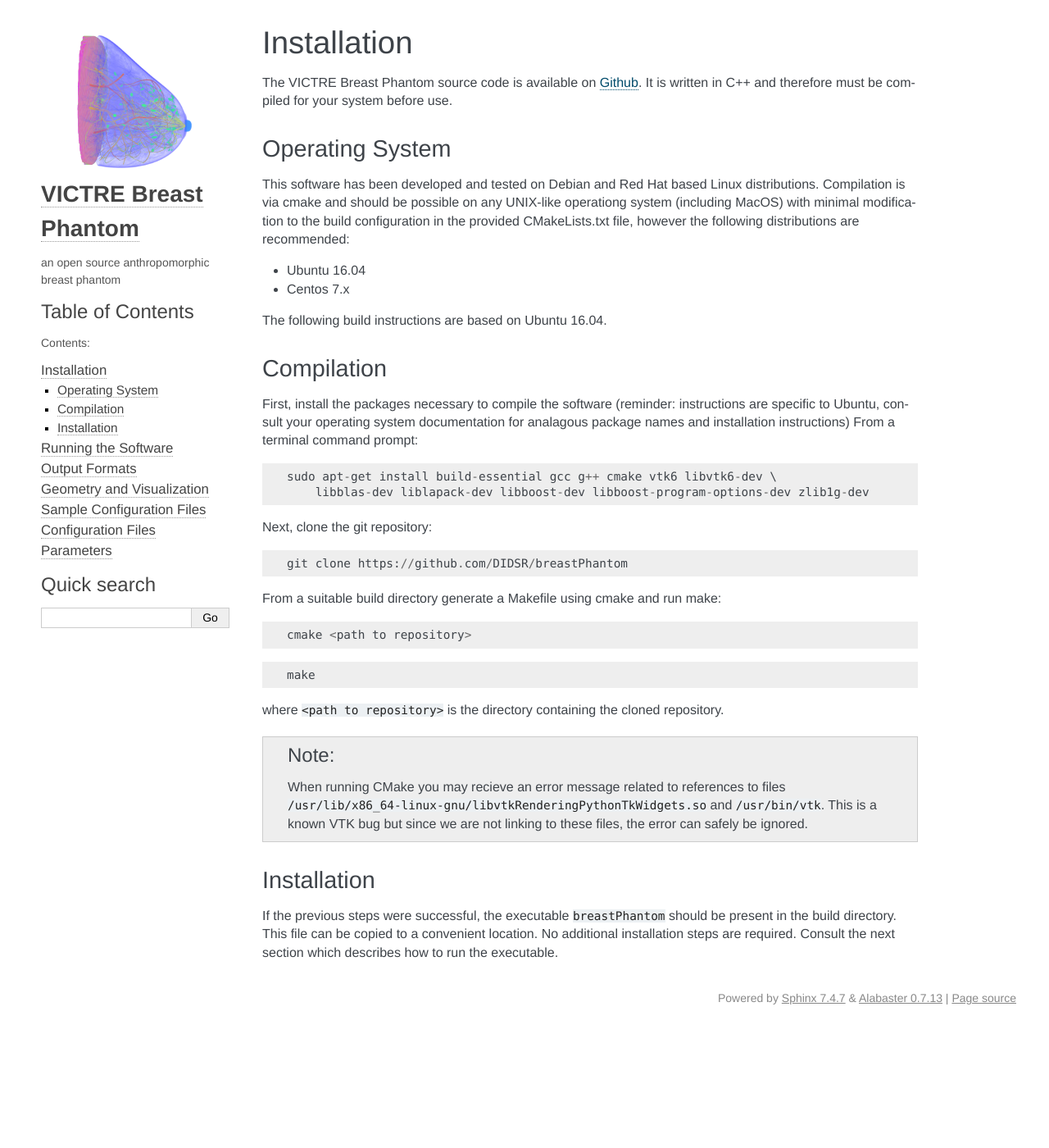
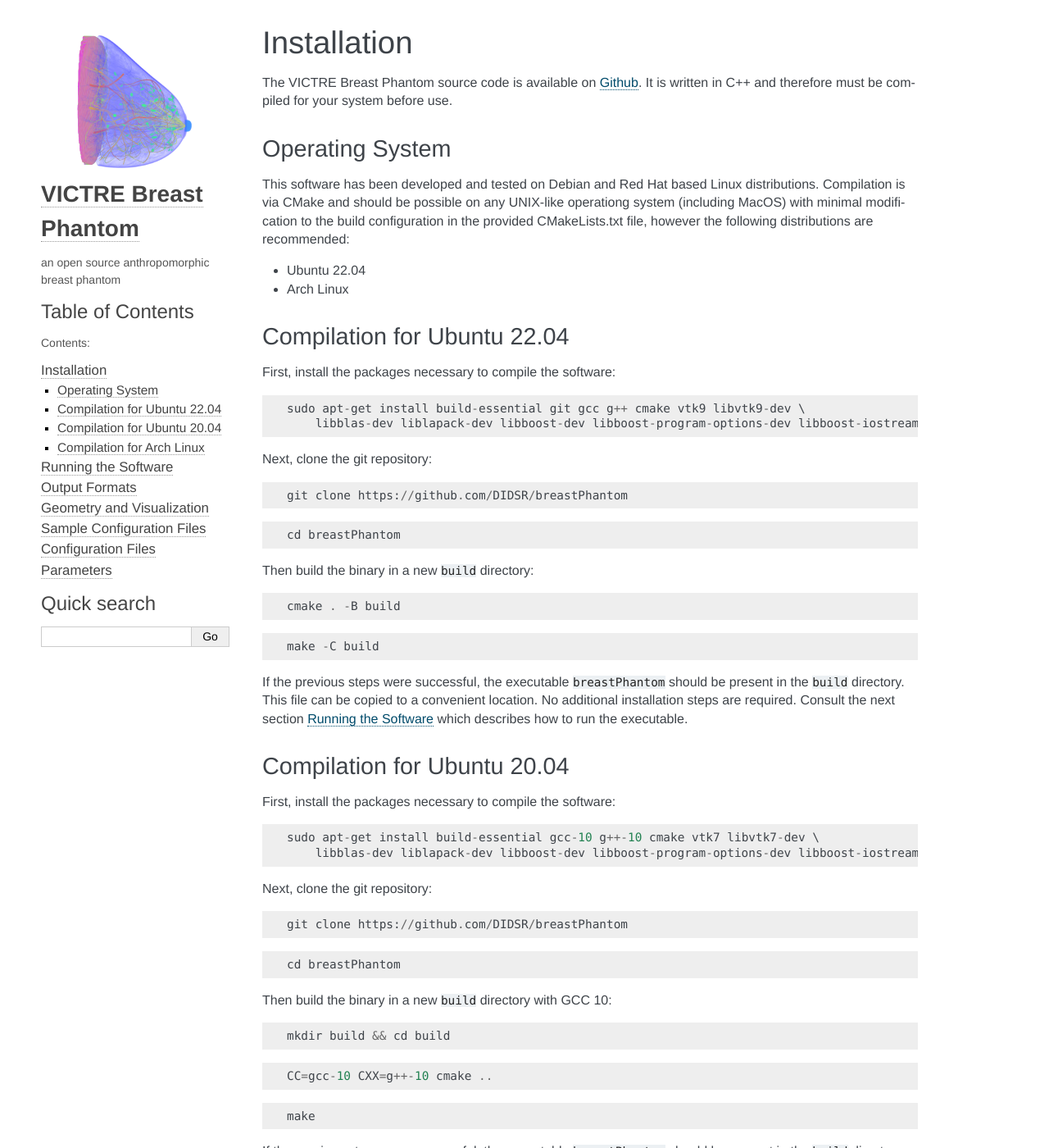
Before and after one commit to DIDSR/breastPhantom, a Sphinx documentation site: the page built from docs/installation.rst, in a window 1280 px wide and 1400 px high. Shown: the whole window at 82% size. Built offline with Sphinx 7.4.7, drawn with Linux system fonts in a browser that asks for light colours; some of the changed text lies outside the part shown.

Commit message:
Updated build instructions for Ubuntu.

```diff
--- a/docs/installation.rst
+++ b/docs/installation.rst
@@ -6,38 +6,90 @@ The VICTRE Breast Phantom source code is available on `Github <https://github.co
 Operating System
 ----------------
 
-This software has been developed and tested on Debian and Red Hat based Linux distributions. Compilation is via cmake and should be possible on any UNIX-like operationg system (including MacOS) with minimal modification to the build configuration in the provided CMakeLists.txt file, however the following distributions are recommended:
+This software has been developed and tested on Debian and Red Hat based Linux distributions. Compilation is via CMake and should be possible on any UNIX-like operationg system (including MacOS) with minimal modification to the build configuration in the provided CMakeLists.txt file, however the following distributions are recommended:
 
-- Ubuntu 16.04
-- Centos 7.x
+- Ubuntu 22.04
+- Arch Linux
 
-The following build instructions are based on Ubuntu 16.04.
+Compilation for Ubuntu 22.04
+----------------------------
 
-Compilation
------------
+First, install the packages necessary to compile the software::
 
-First, install the packages necessary to compile the software (reminder: instructions are specific to Ubuntu, consult your operating system documentation for analagous package names and installation instructions)  From a terminal command prompt::
-
-    sudo apt-get install build-essential gcc g++ cmake vtk6 libvtk6-dev \
-        libblas-dev liblapack-dev libboost-dev libboost-program-options-dev zlib1g-dev
+    sudo apt-get install build-essential git gcc g++ cmake vtk9 libvtk9-dev \
+        libblas-dev liblapack-dev libboost-dev libboost-program-options-dev libboost-iostreams-dev
 
 Next, clone the git repository::
 
     git clone https://github.com/DIDSR/breastPhantom
 
-From a suitable build directory generate a Makefile using cmake and run make::
+.. code-block::
 
-    cmake <path to repository>
+    cd breastPhantom
+
+Then build the binary in a new ``build`` directory::
+
+    cmake . -B build
+
+.. code-block::
+
+    make -C build
+
+If the previous steps were successful, the executable ``breastPhantom`` should be present in the ``build`` directory. This file can be copied to a convenient location. No additional installation steps are required. Consult the next section :ref:`running` which describes how to run the executable.
+
+Compilation for Ubuntu 20.04
+----------------------------
+
+First, install the packages necessary to compile the software::
+
+    sudo apt-get install build-essential gcc-10 g++-10 cmake vtk7 libvtk7-dev \
+        libblas-dev liblapack-dev libboost-dev libboost-program-options-dev libboost-iostreams-dev
+
+Next, clone the git repository::
+
+    git clone https://github.com/DIDSR/breastPhantom
+
+.. code-block::
+
+    cd breastPhantom
+
+Then build the binary in a new ``build`` directory with GCC 10::
+
+    mkdir build && cd build
+
+.. code-block::
+
+    CC=gcc-10 CXX=g++-10 cmake ..
 
 .. code-block::
 
     make
 
-where ``<path to repository>`` is the directory containing the cloned repository.
+If the previous steps were successful, the executable ``breastPhantom`` should be present in the ``build`` directory. This file can be copied to a convenient location. No additional installation steps are required. Consult the next section :ref:`running` which describes how to run the executable.
 
 .. note:: When running CMake you may recieve an error message related to references to files ``/usr/lib/x86_64-linux-gnu/libvtkRenderingPythonTkWidgets.so`` and ``/usr/bin/vtk``. This is a known VTK bug but since we are not linking to these files, the error can safely be ignored.
 
-Installation
-------------
+Compilation for Arch Linux
+--------------------------
 
-If the previous steps were successful, the executable ``breastPhantom`` should be present in the build directory. This file can be copied to a convenient location. No additional installation steps are required. Consult the next section which describes how to run the executable.
+First, install the packages necessary to compile the software::
+
+    sudo pacman -Suy gcc git wget cmake make vtk fmt openmp openmpi lapack boost
+
+Next, clone the git repository::
+
+    git clone https://github.com/DIDSR/breastPhantom
+
+.. code-block::
+
+    cd breastPhantom
+
+Then build the binary in a new ``build`` directory::
+
+    cmake . -B build
+
+.. code-block::
+
+    make -C build
+
+If the previous steps were successful, the executable ``breastPhantom`` should be present in the ``build`` directory. This file can be copied to a convenient location. No additional installation steps are required. Consult the next section which describes how to run the executable.
--- a/docs/running.rst
+++ b/docs/running.rst
@@ -1,3 +1,5 @@
+.. _running:
+
 Running the Software
 ====================
 
@@ -35,4 +37,4 @@ All phantom output files will be placed in the directory specified in the config
 Randomization
 -------------
 
-The phantom generation process is stochastic and relies upon a random number generator seed.  This seed can be specified in the configuration file using the parameter *seed*, though the default behavior is to randomly generate a seed at runtime by reading from ``/dev/urandom``. In this mode each time the breast phantom generation code is run with a fixed configuration file, a different random breast will be generated that is consistent with the configuration parameters. This allows for the generation of random breast textures at fixed glandularity, for example.
+The phantom generation process is stochastic and relies upon a random number generator seed.  This seed can be specified in the configuration file using the parameter *seed*, though the default behavior is to randomly generate a seed at runtime by calling `getrandom <https://manpages.ubuntu.com/manpages/jammy/en/man2/getrandom.2.html>`_. In this mode each time the breast phantom generation code is run with a fixed configuration file, a different random breast will be generated that is consistent with the configuration parameters. This allows for the generation of random breast textures at fixed glandularity, for example.
```
Also changed, not shown: 1 other file.
